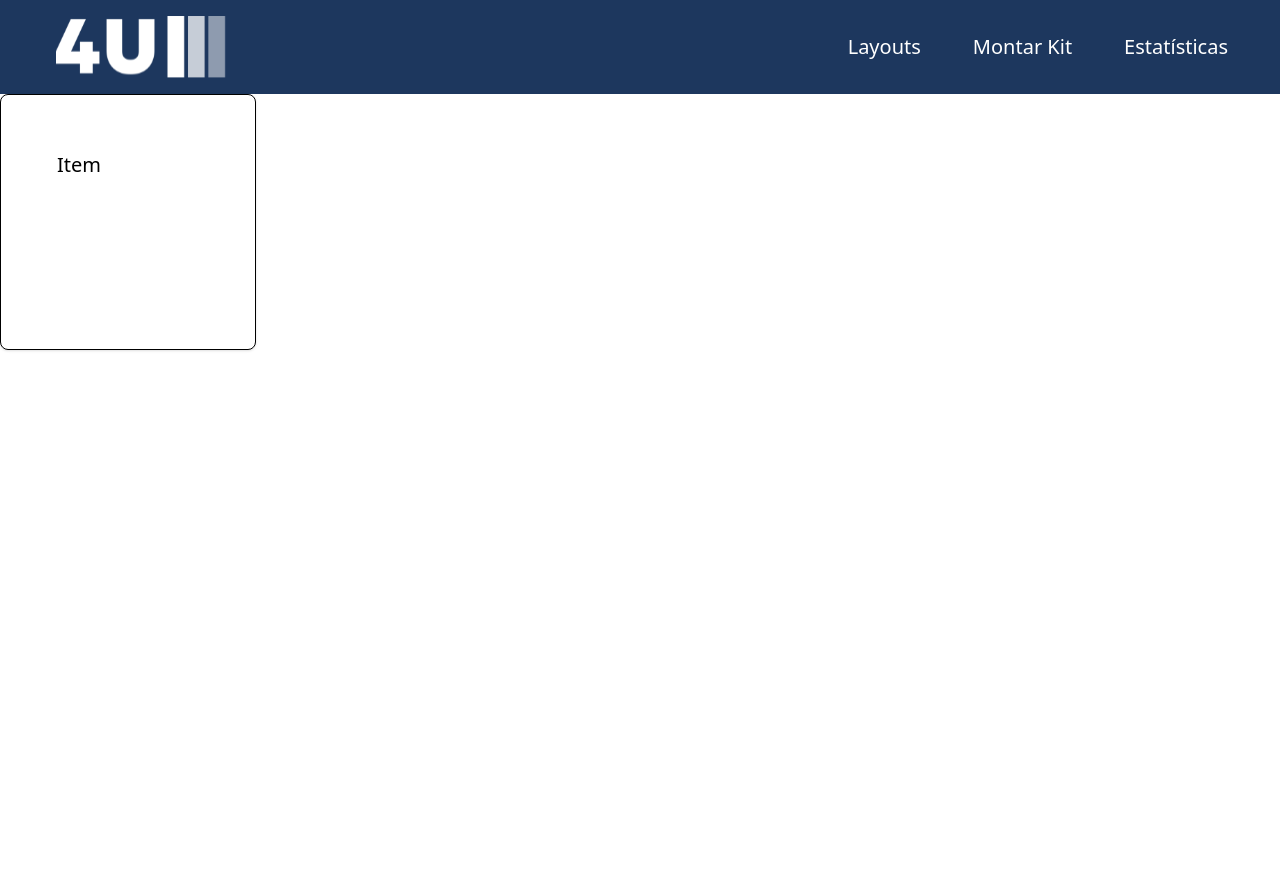
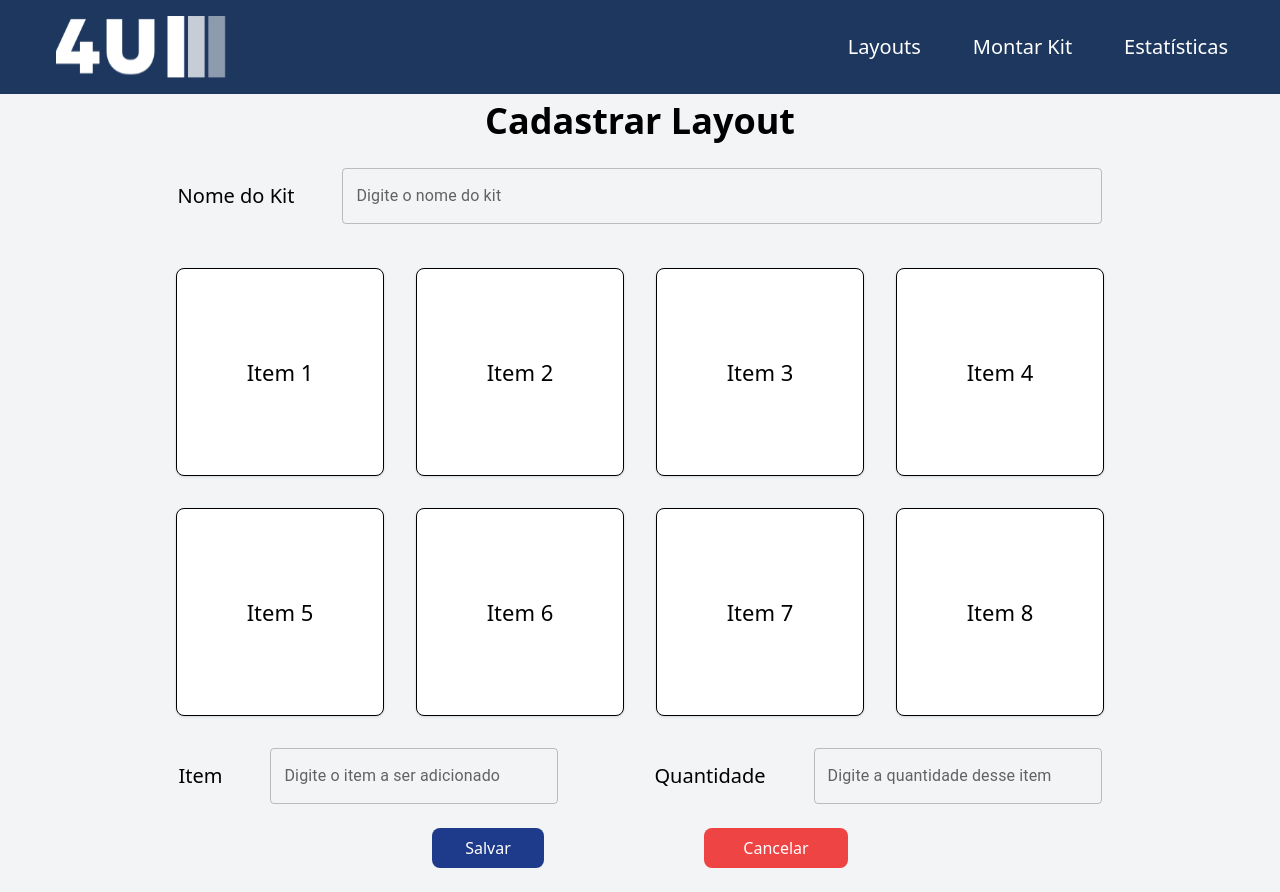
Before and after one commit to Inteli-College/2024-T0008-EC05-G04, a React (Create React App) app in the folder src/frontend/my-app/: page /cadastroKit in a window 1280 px wide. Before the commit the page ends 800 px from the top, so only its background shows below. Built offline with nearby package versions, Linux system fonts and the light colour scheme.

Commit message:
feat: criação da pagina

```diff
--- a/src/frontend/my-app/src/App.tsx
+++ b/src/frontend/my-app/src/App.tsx
@@ -3,6 +3,7 @@ import { BrowserRouter as Router, Route, Routes } from 'react-router-dom';
 import Login from './pages/login';
 import Menu from './pages/menuFunc';
 import CadastroKit from './pages/cadastroKit';
+import Page from './components/Pages';
 
 function App() {
   return (
@@ -10,7 +11,14 @@ function App() {
       <Routes>
         <Route path="/" element={<Login/>} />
         <Route path="/menu" element={<Menu/>} />
-        <Route path="/cadastroKit" element={<CadastroKit/>} />
+        <Route
+          path="/cadastroKit"
+          element={
+            <Page>
+              <CadastroKit/>
+            </Page>
+          }
+        />
       </Routes>
     </Router>
   );
--- /dev/null
+++ b/src/frontend/my-app/src/components/Pages.tsx
@@ -0,0 +1,21 @@
+import Navbar from "./navbar";
+import PropTypes  from "prop-types";
+
+interface PageProps {
+    children: React.ReactNode;
+}
+
+const Page: React.FC<PageProps> = ({children}) => {
+    return(
+        <>
+            <Navbar />
+            <main className="bg-gray-100 mt-0">{children}</main>
+        </>
+    )
+}
+
+Page.propTypes = {
+    children: PropTypes.node.isRequired,
+}
+
+export default Page
--- /dev/null
+++ b/src/frontend/my-app/src/components/button.tsx
@@ -0,0 +1,19 @@
+import React from 'react';
+
+
+interface ButtonMedioProps{
+    title: string
+    props:string
+}
+
+const ButtonMedio: React.FC<ButtonMedioProps>  = ({title, props}) => {
+    return(
+        <div>
+           <div>
+           <button className={`${props} rounded-lg h-10 text-white`}>{title}</button>
+           </div>
+        </div>
+    );
+};
+
+export default ButtonMedio
--- a/src/frontend/my-app/src/components/cardItem.tsx
+++ b/src/frontend/my-app/src/components/cardItem.tsx
@@ -1,13 +1,19 @@
-import React, { useState } from 'react';
+import React from 'react';
 
-const CardItem = () => {
+interface CardItemProps{
+    title: string
+}
+
+const CardItem: React.FC<CardItemProps>  = ({title}) => {
     return(
         <div>
-            <div className="bg-white rounded-lg border border-black shadow p-10 w-64 h-64"><a href="/" className="text-black text-xl block p-4 me-5">Item</a>
+            <div className="bg-white rounded-lg border border-black shadow w-52 h-52 flex items-center justify-center">
+                <p className="text-[22px] black">
+                    {title}
+                </p>
             </div>
-
         </div>
     );
 };
 
-export default CardItem;
+export default CardItem
--- /dev/null
+++ b/src/frontend/my-app/src/components/inputBottomCadastroKit.tsx
@@ -0,0 +1,24 @@
+import React from 'react'
+import TextField from '@mui/material/TextField';
+
+interface InputBottomCadastroKitsProps{
+    text: string
+    label: string
+}
+
+const InputBottomCadastroKits: React.FC<InputBottomCadastroKitsProps>  = ({text, label}) => {
+    return(
+        <div>
+            <div className='flex items-center mb-6 ml-0'>
+                <div className='text-[20px]'>
+                    <p className='font-medium text-[20px]'>{text}</p>
+                </div>
+                <div className='ml-12 w-1/2'>
+                    <TextField id="outlined-basic" label={label} className='rounded-full w-[50vh]' />
+                </div>
+            </div>
+        </div>
+    );
+};
+
+export default InputBottomCadastroKits
--- /dev/null
+++ b/src/frontend/my-app/src/components/inputCadastroKits.tsx
@@ -0,0 +1,25 @@
+import React from 'react'
+import TextField from '@mui/material/TextField';
+
+interface InputBottomCadastroKitsProps{
+    text: string
+    label: string
+    props: string
+}
+
+const InputBottomCadastroKits: React.FC<InputBottomCadastroKitsProps>  = ({text, label, props}) => {
+    return(
+        <div>
+            <div className='flex items-center mb-6 ml-0'>
+                <div className='text-[20px]'>
+                    <p className= "font-medium text-[20px]" >{text}</p>
+                </div>
+                <div className='ml-12 w-1/2'>
+                    <TextField id="outlined-basic" label={label} className={`rounded-full ${props}`} />
+                </div>
+            </div>
+        </div>
+    );
+};
+
+export default InputBottomCadastroKits
--- a/src/frontend/my-app/src/components/navbar.tsx
+++ b/src/frontend/my-app/src/components/navbar.tsx
@@ -16,7 +16,7 @@ const Navbar = () => {
   return (
     <div>
       {/* Navbar */}
-      <nav className="bg-navblue text-white p-4">
+      <nav className="bg-navblue text-white p-4 mb-0">
         <div className="mx-auto flex justify-between items-center">
           <img className="transition duration-700 hover:scale-105 object-center ms-10 1/14" src={Logo} alt="Logo" />
           <div className="flex">
--- a/src/frontend/my-app/src/pages/cadastroKit.tsx
+++ b/src/frontend/my-app/src/pages/cadastroKit.tsx
@@ -1,12 +1,37 @@
-import Navbar from "../components/navbar";
 import CardItem from "../components/cardItem";
+import InputCadastroKits from "../components/inputCadastroKits";
+import ButtonMedio from "../components/button";
 
 const CadastroKit: React.FC = () =>{
     return (
-        <div>
-           <Navbar />
-           <CardItem />
+        <>
+        <div className="flex justify-center">
+            <h1 className="font-bold text-[36px] mb-5">Cadastrar Layout</h1>
         </div>
+        <div className="flex flex-col items-center">
+            <div className="w-full flex flex-col items-center">
+                <InputCadastroKits props="w-[760px]" text="Nome do Kit" label="Digite o nome do kit"/>
+                <div className="grid grid-cols-1 gap-8 md:grid-cols-2 lg:grid-cols-4 mt-5">
+                    <CardItem title="Item 1"/>
+                    <CardItem title="Item 2"/>
+                    <CardItem title="Item 3"/>
+                    <CardItem title="Item 4"/>
+                    <CardItem title="Item 5"/>
+                    <CardItem title="Item 6"/>
+                    <CardItem title="Item 7"/>
+                    <CardItem title="Item 8"/>
+                </div>
+            <div className="mt-8 flex gap-24">
+                <InputCadastroKits props="w-72"text="Item" label="Digite o item a ser adicionado"/>
+                <InputCadastroKits props="w-72"text="Quantidade" label="Digite a quantidade desse item"/>
+            </div>
+            <div className="flex gap-40 mb-6">
+                <ButtonMedio title="Salvar" props="bg-blue-900 w-28"/>
+                <ButtonMedio title="Cancelar" props="bg-red-500 w-36"/>
+            </div>
+            </div>
+        </div>
+        </>
     );
 };
 
```
